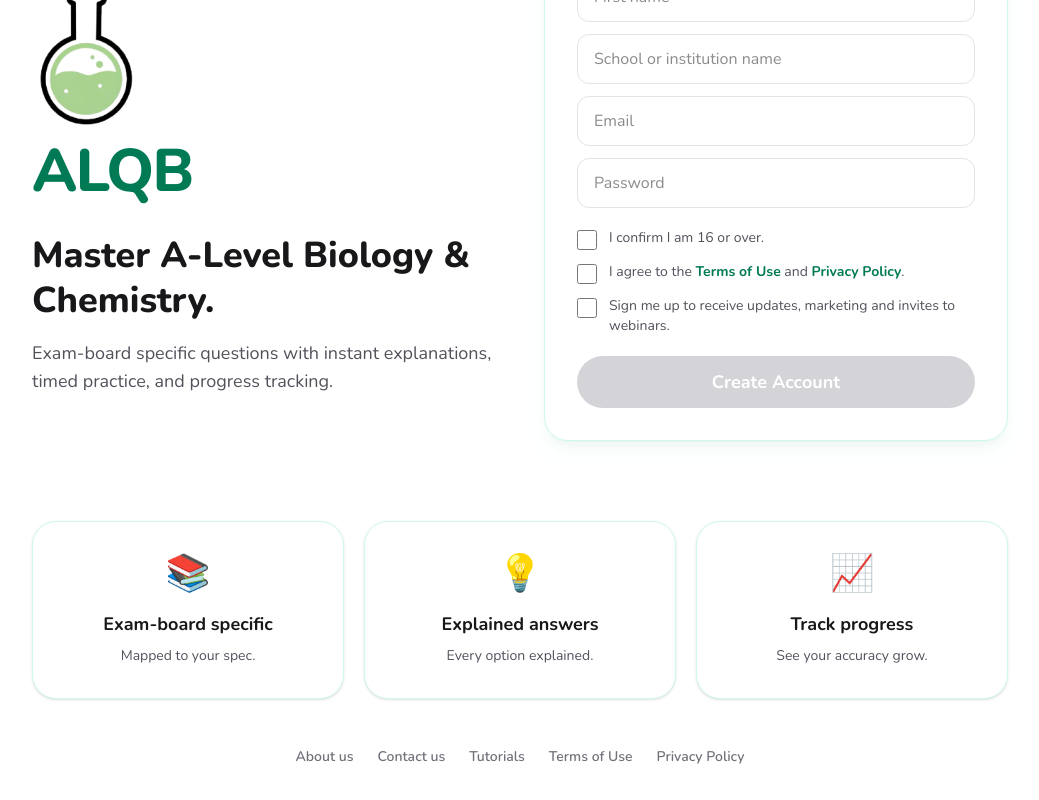
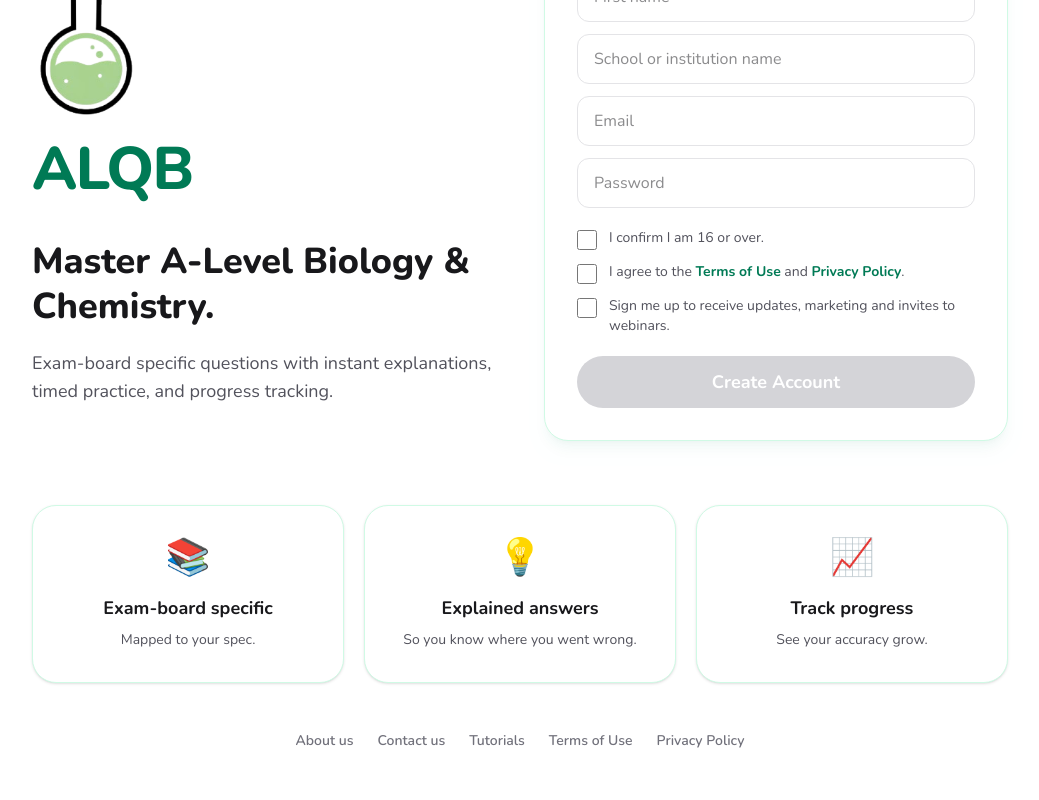
Before and after one commit to shreetama127-lab/alqb, a Next.js app: page / in a window 1280 px wide. Shown: the part 262-1062 px from the top of the page, without its empty margins (120-1159 px from the left). Built offline with nearby package versions, Linux system fonts and the light colour scheme; no server answers.

Commit message:
landing page spacing

```diff
--- a/app/page.tsx
+++ b/app/page.tsx
@@ -114,18 +114,20 @@ export default function Home() {
   const canSubmit =
     email &&
     password &&
-    (mode === "login" || (firstName && school && agreeTerms && confirmAge));return (
+    (mode === "login" || (firstName && school && agreeTerms && confirmAge));
+
+  return (
     <main className="mx-auto max-w-5xl px-6 py-16">
       <div className="grid gap-12 lg:grid-cols-2 lg:items-center">
         <div>
-          <div className="flex flex-col items-start gap-4">
+          <div className="flex flex-col items-start gap-6">
             <img src="/logo.png" alt="ALQB logo" className="h-52 w-auto" />
             <span className="text-6xl font-extrabold tracking-tight text-emerald-700">ALQB</span>
           </div>
-          <h1 className="mt-8 text-4xl font-extrabold leading-tight text-zinc-900">
+          <h1 className="mt-10 text-4xl font-extrabold leading-tight text-zinc-900">
             Master A-Level Biology &amp; Chemistry.
           </h1>
-          <p className="mt-4 text-lg text-zinc-600">
+          <p className="mt-5 text-lg text-zinc-600">
             Exam-board specific questions with instant explanations, timed practice, and progress tracking.
           </p>
         </div>
@@ -196,7 +198,7 @@ export default function Home() {
         </div>
       </div>
 
-      <div className="mt-20 grid gap-5 sm:grid-cols-3">
+      <div className="mt-16 grid gap-5 sm:grid-cols-3">
         <div className="rounded-3xl border border-emerald-100 bg-white p-8 text-center shadow-sm">
           <p className="text-4xl">📚</p>
           <h3 className="mt-4 text-lg font-bold text-zinc-900">Exam-board specific</h3>
@@ -205,7 +207,7 @@ export default function Home() {
         <div className="rounded-3xl border border-emerald-100 bg-white p-8 text-center shadow-sm">
           <p className="text-4xl">💡</p>
           <h3 className="mt-4 text-lg font-bold text-zinc-900">Explained answers</h3>
-          <p className="mt-2 text-sm text-zinc-600">Every option explained.</p>
+          <p className="mt-2 text-sm text-zinc-600">So you know where you went wrong.</p>
         </div>
         <div className="rounded-3xl border border-emerald-100 bg-white p-8 text-center shadow-sm">
           <p className="text-4xl">📈</p>
@@ -214,7 +216,7 @@ export default function Home() {
         </div>
       </div>
 
-      <div className="mt-12 flex justify-center gap-6 text-sm font-semibold text-zinc-500">
+      <div className="mt-12 flex flex-wrap justify-center gap-x-6 gap-y-2 text-sm font-semibold text-zinc-500">
         <Link href="/about" className="hover:text-emerald-700">About us</Link>
         <Link href="/contact" className="hover:text-emerald-700">Contact us</Link>
         <Link href="/tutorials" className="hover:text-emerald-700">Tutorials</Link>
```
